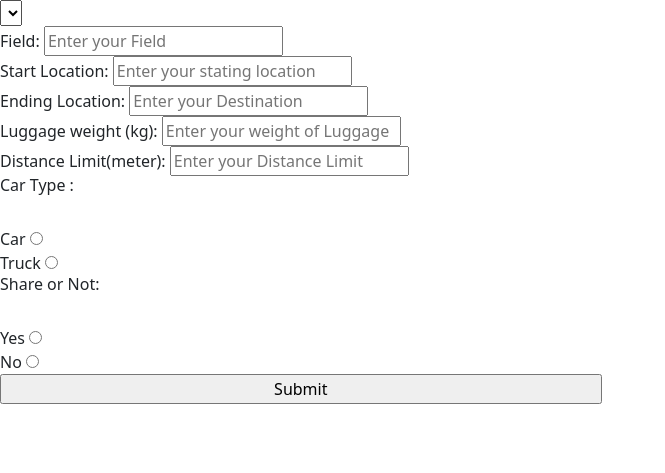
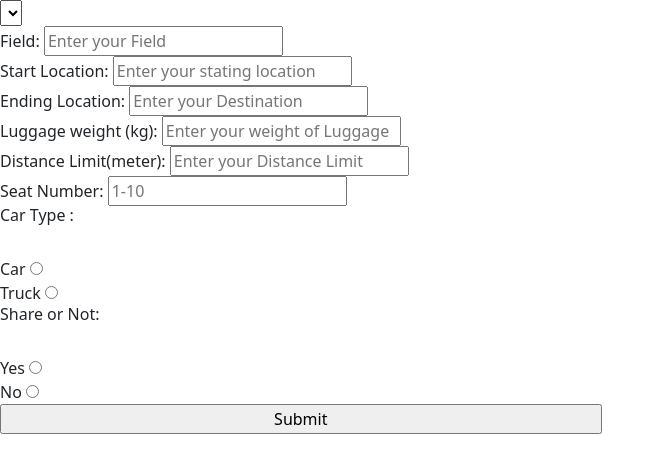
Before and after one commit to Garrr123/Projectmain, a Flask app: page /gotoBook in a window 1280 px wide. Shown: the top 473 px of the page, without its empty margins (0-665 px from the left). Run offline with Flask 2, Linux system fonts and the light colour scheme; lists and menus that the app fills with data are empty; parts of the project's set-up code (start-up, migrations or seed data) failed here and were passed over; some libraries are stand-ins or nearby versions.

Commit message:
Changes by Garrick

```diff
--- a/app.py
+++ b/app.py
@@ -57,24 +57,24 @@
     return render_template('Book.html' , user = customer_dict , driver = driver_dict)
 
 
-@app.route("/Booking", methods=['POST'])
+@app.route("/Booking", methods=['POST' , 'GET'])
 def BookPage():
     global driver_dict
     global customer_dict
 
-    if request.method == 'POST':
-        name = request.form.get("UserInfo")
-        field = request.form.get("Field")
-        S_Location = request.form.get("SLocation")
-        E_Location = request.form.get("Elocation")
-        Luggage_Size = request.form.get("LuggageSize")
-        Limit = request.form.get("DistanceLimit")
-        Car_Type = request.form.get("CarType")
-        Sharable = request.form.get("Sharable")
+    name = request.form.get("info")
+    field = request.form.get("Field")
+    S_Location = request.form.get("SLocation")
+    E_Location = request.form.get("Elocation")
+    Luggage_Size = request.form.get("LuggageSize")
+    Limit = request.form.get("DistanceLimit")
+    Car_Type = request.form.get("CarType")
+    Sharable = request.form.get("Sharable")
+    Seat_Number = request.form.get("Seat")
 
-        print(name ,field, S_Location, E_Location, Luggage_Size, Limit, Car_Type, Sharable)
-        print("Thank you")
-        return render_template('Main.html')
+    print(name ,field, S_Location, E_Location, Luggage_Size, Limit, Car_Type, Sharable,Seat_Number)
+    print("Thank you")
+    return render_template('Main.html')
 
 
 
--- a/templates/Book.html
+++ b/templates/Book.html
@@ -85,9 +85,9 @@
 
   <form action="/Booking" method="post">
 
-  <select name= "UserInfo" method="GET" action="/Booking">
+  <select name= "info" id="UserInfo" method="GET" action="/">
       {% for info in user.values()%}
-          <option value= "{{info.id}}" SELECTED>{{info.name}}</option>"
+          <option value = "{{info.user_id}}" SELECTED>{{info.name}}</option>"
       {% endfor %}
   </select><br>
 
@@ -96,11 +96,14 @@
   <label for="SLocation">Start Location:</label>
   <input type="text " id="SLocation" name = "SLocation" placeholder="Enter your stating location"><br>
   <label for="ELocation">Ending Location:</label>
-  <input type="text " id="ELocation" name = "ELocation" placeholder="Enter your Destination"><br>
+  <input type="text " id="ELocation" name = "Elocation" placeholder="Enter your Destination"><br>
   <label for="LuggageSize">Luggage weight (kg):</label>
   <input type="number " id="LuggageSize"  Name = "LuggageSize" placeholder="Enter your weight of Luggage"><br>
   <label for="DistanceLimit">Distance Limit(meter):</label>
   <input type="number " id="DistanceLimit"  Name = "DistanceLimit" placeholder="Enter your Distance Limit"><br>
+  <label for="SeatNumber">Seat Number:</label>
+  <input type="number " id="SeatNumber"  Name = "Seat" placeholder="1-10"><br>
+
 
   <h6>Car Type :</h6><br>
   <label for="CarT">Car</label>
--- a/templates/Main.html
+++ b/templates/Main.html
@@ -89,7 +89,6 @@
                 <input type="submit" value="Click Here" />
             </form>
 
-
                  <input type="submit" id="JourneyForm" value="Journey" name="MainPButton"
                         style="width:47%;" class="w3-bar-item w3-button w3-padding-medium w3-blue" \>
 
```
